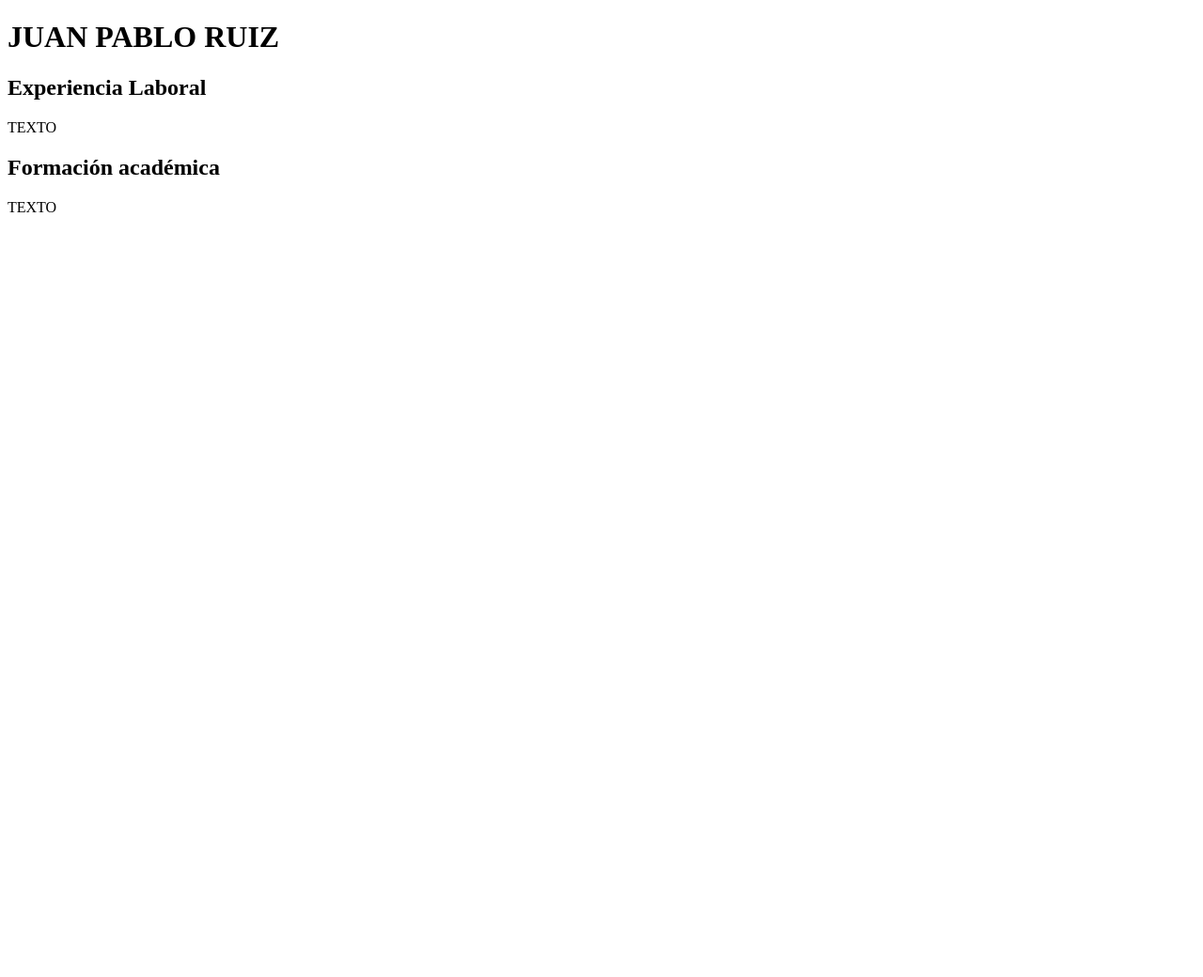
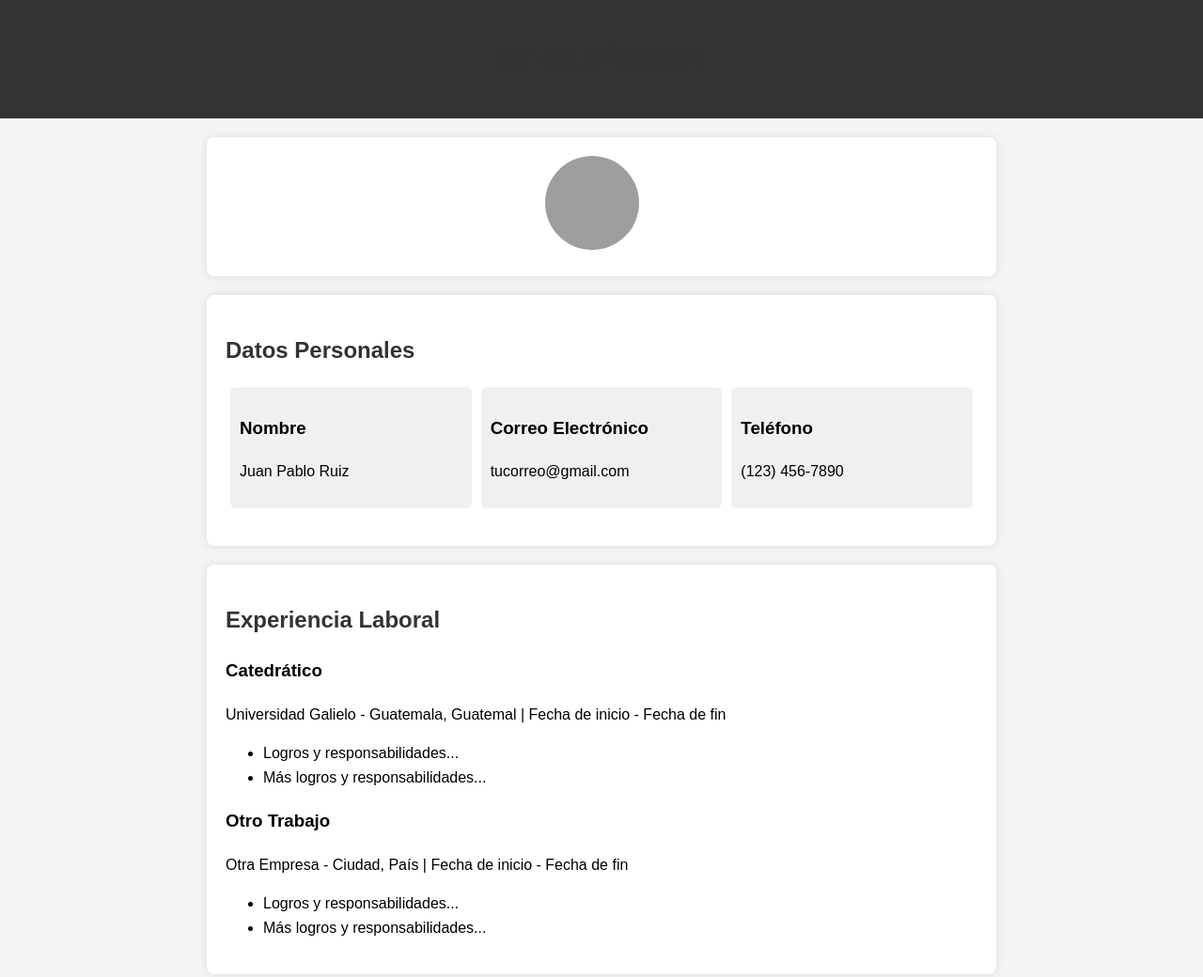
Before and after one commit to juanruizgalileo/juanruizgalileo.github.io, a plain HTML site: page index.html in a window 1280 px wide. Shown: the top 1040 px of the page at 94% size. Before the commit the page ends 800 px from the top, so only its background shows below. Drawn offline with Linux system fonts and the light colour scheme; grey boxes are pictures that could not be loaded.

Commit message:
primera version de CV

```diff
--- a/index.html
+++ b/index.html
@@ -1,14 +1,129 @@
 <!DOCTYPE html>
+<html lang="es">
+<head>
+    <meta charset="UTF-8">
+    <meta name="viewport" content="width=device-width, initial-scale=1.0">
+    <title>Mi Currículum</title>
+    <style>
+        body {
+            font-family: Arial, sans-serif;
+            line-height: 1.6;
+            margin: 0;
+            padding: 0;
+            background-color: #f4f4f4;
+        }
 
-<html>
-    <head></head>
-    <body>
-        <h1>JUAN PABLO RUIZ</h1>
+        header {
+            background-color: #333;
+            color: white;
+            text-align: center;
+            padding: 1em 0;
+        }
+
+        section {
+            max-width: 800px;
+            margin: 20px auto;
+            padding: 20px;
+            background-color: white;
+            border-radius: 8px;
+            box-shadow: 0 0 10px rgba(0, 0, 0, 0.1);
+        }
+
+        h1, h2 {
+            color: #333;
+        }
+
+        .info {
+            display: flex;
+            justify-content: space-between;
+            margin-bottom: 20px;
+        }
+
+        .info div {
+            flex: 1;
+            padding: 10px;
+            margin: 0 5px;
+            background-color: #f0f0f0;
+            border-radius: 6px;
+        }
+
+        .profile-pic {
+            width: 100px;
+            height: 100px;
+            border-radius: 50%;
+            object-fit: cover;
+            margin-right: 20px;
+        }
+
+        @media screen and (max-width: 600px) {
+            .info {
+                flex-direction: column;
+            }
+
+            .profile-pic {
+                margin-right: 0;
+                margin-bottom: 10px;
+            }
+        }
+    </style>
+</head>
+<body>
+    <header>
+        <h1>Mi Currículum</h1>
+    </header>
+
+    <section>
+        <div style="text-align: center;">
+            <img class="profile-pic" src="https://w7.pngwing.com/pngs/178/595/png-transparent-user-profile-computer-icons-login-user-avatars-thumbnail.png" alt="Foto de perfil">
+        </div>
+    </section>
+
+    <section>
+        <h2>Datos Personales</h2>
+        <div class="info">
+            <div>
+                <h3>Nombre</h3>
+                <p>Juan Pablo Ruiz</p>
+            </div>
+            <div>
+                <h3>Correo Electrónico</h3>
+                <p>tucorreo@gmail.com</p>
+            </div>
+            <div>
+                <h3>Teléfono</h3>
+                <p>(123) 456-7890</p>
+            </div>
+        </div>
+    </section>
+
+    <section>
         <h2>Experiencia Laboral</h2>
-        TEXTO
-        <h2>Formación académica</h2>
-        TEXTO
-    </body>
+        <div>
+            <h3>Catedrático</h3>
+            <p>Universidad Galielo - Guatemala, Guatemal | Fecha de inicio - Fecha de fin</p>
+            <ul>
+                <li>Logros y responsabilidades...</li>
+                <li>Más logros y responsabilidades...</li>
+            </ul>
+        </div>
 
+        <div>
+            <h3>Otro Trabajo</h3>
+            <p>Otra Empresa - Ciudad, País | Fecha de inicio - Fecha de fin</p>
+            <ul>
+                <li>Logros y responsabilidades...</li>
+                <li>Más logros y responsabilidades...</li>
+            </ul>
+        </div>
+    </section>
 
+    <section>
+        <h2>Educación</h2>
+        <div>
+            <h3>Grado Universitario</h3>
+            <p>Nombre de la Universidad - Ciudad, País | Fecha de inicio - Fecha de fin</p>
+            <p>Título obtenido y especialización (si aplica)</p>
+        </div>
+    </section>
+</body>
 </html>
```
